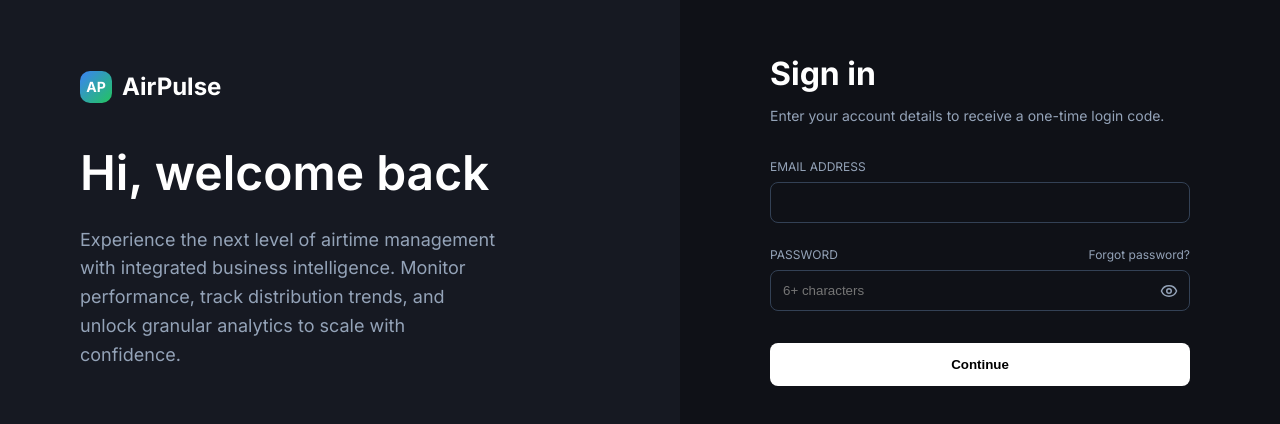
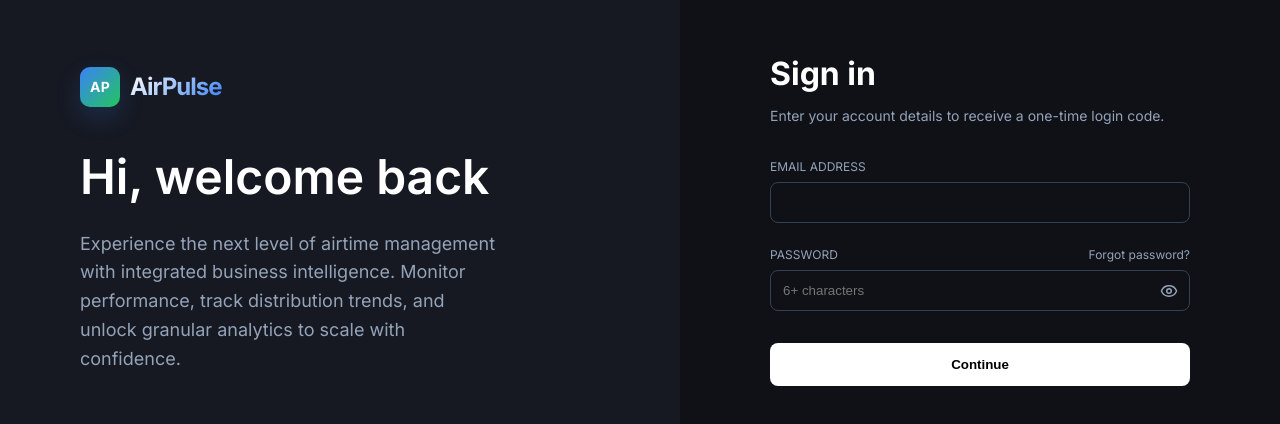
Before and after one commit to codeswindler/airpulse, a Next.js app: page /login in a window 1280 px wide. Shown: the part 180-604 px from the top of the page. Built offline with nearby package versions, Linux system fonts and the light colour scheme.

Commit message:
Restore shared AirPulse branding

```diff
--- a/app/globals.css
+++ b/app/globals.css
@@ -101,15 +101,37 @@ body {
   transition: all 0.3s ease;
 }
 
-.sidebar-logo {
-  font-size: 20px;
-  font-weight: 700;
-  padding: 0 24px 32px;
-  letter-spacing: 1px;
+.app-brand {
+  display: inline-flex;
+  align-items: center;
+  gap: 10px;
+}
+
+.app-brand__mark {
+  display: inline-flex;
+  align-items: center;
+  justify-content: center;
+  border-radius: 10px;
+  background: linear-gradient(135deg, var(--accent-color) 0%, #22c55e 100%);
+  color: #ffffff;
+  font-weight: 800;
+  letter-spacing: 0.02em;
+  box-shadow: 0 10px 24px rgba(59, 130, 246, 0.2);
+  flex-shrink: 0;
+}
+
+.app-brand__text {
+  font-weight: 800;
+  line-height: 1;
   background: linear-gradient(135deg, var(--text-primary) 0%, var(--accent-color) 100%);
   background-clip: text;
   -webkit-background-clip: text;
   -webkit-text-fill-color: transparent;
+}
+
+.sidebar-brand {
+  display: block;
+  padding: 0 24px 32px;
 }
 
 .sidebar-menu {
@@ -407,10 +429,6 @@ table th {
   color: var(--text-muted);
 }
 
-.sidebar > .sidebar-logo {
-  display: none;
-}
-
 .sidebar-mobile-header {
   display: flex;
   align-items: center;
@@ -463,9 +481,6 @@ table th {
 
 .mobile-header-brand {
   display: none;
-  font-size: 16px;
-  font-weight: 700;
-  letter-spacing: -0.3px;
 }
 
 .sidebar-overlay {
@@ -563,6 +578,10 @@ table th {
 
   .sidebar-mobile-header {
     padding: 0 16px 16px;
+  }
+
+  .sidebar-brand {
+    display: none;
   }
 
   .sidebar-close-button {
--- a/app/login/page.tsx
+++ b/app/login/page.tsx
@@ -4,6 +4,7 @@ import { useState, type FormEvent } from 'react';
 import { useRouter } from 'next/navigation';
 import { setCookie } from 'cookies-next';
 import { Eye, EyeOff, ArrowLeft, ShieldCheck, RefreshCw } from 'lucide-react';
+import AppBrand from '@/components/AppBrand';
 
 type LoginResponse = {
   success?: boolean;
@@ -147,22 +148,7 @@ export default function LoginPage() {
     <div style={{ display: 'flex', minHeight: '100vh', backgroundColor: '#0f1117', color: '#fff', fontFamily: 'Inter, sans-serif' }}>
       <div style={{ flex: 1, backgroundColor: '#161922', padding: '80px', display: 'flex', flexDirection: 'column', justifyContent: 'center' }}>
         <div style={{ marginBottom: '40px' }}>
-          <div style={{ fontSize: '24px', fontWeight: 700, display: 'flex', alignItems: 'center', gap: '10px' }}>
-            <div style={{
-              width: 32,
-              height: 32,
-              borderRadius: 10,
-              background: 'linear-gradient(135deg, #3b82f6, #22c55e)',
-              display: 'inline-flex',
-              alignItems: 'center',
-              justifyContent: 'center',
-              fontSize: 14,
-              fontWeight: 800,
-            }}>
-              AP
-            </div>
-            AirPulse
-          </div>
+          <AppBrand size="lg" />
         </div>
         <h1 style={{ fontSize: '48px', fontWeight: 600, marginBottom: '24px' }}>Hi, welcome back</h1>
         <p style={{ color: '#94a3b8', fontSize: '18px', lineHeight: 1.6, maxWidth: '420px' }}>
--- /dev/null
+++ b/components/AppBrand.tsx
@@ -0,0 +1,58 @@
+type AppBrandProps = {
+  className?: string;
+  size?: 'sm' | 'md' | 'lg';
+  text?: string;
+};
+
+const SIZE_MAP = {
+  sm: {
+    mark: 28,
+    markFont: 11,
+    text: 16,
+    gap: 8,
+  },
+  md: {
+    mark: 32,
+    markFont: 12,
+    text: 20,
+    gap: 10,
+  },
+  lg: {
+    mark: 40,
+    markFont: 14,
+    text: 24,
+    gap: 12,
+  },
+} as const;
+
+export default function AppBrand({
+  className,
+  size = 'md',
+  text = 'AirPulse',
+}: AppBrandProps) {
+  const preset = SIZE_MAP[size];
+
+  return (
+    <div className={`app-brand${className ? ` ${className}` : ''}`}>
+      <span
+        className="app-brand__mark"
+        style={{
+          width: preset.mark,
+          height: preset.mark,
+          fontSize: preset.markFont,
+        }}
+      >
+        AP
+      </span>
+      <span
+        className="app-brand__text"
+        style={{
+          fontSize: preset.text,
+          letterSpacing: size === 'lg' ? '-0.04em' : '-0.03em',
+        }}
+      >
+        {text}
+      </span>
+    </div>
+  );
+}
```
Also changed, not shown: app/(dashboard)/layout.tsx (+6 -3 lines).
